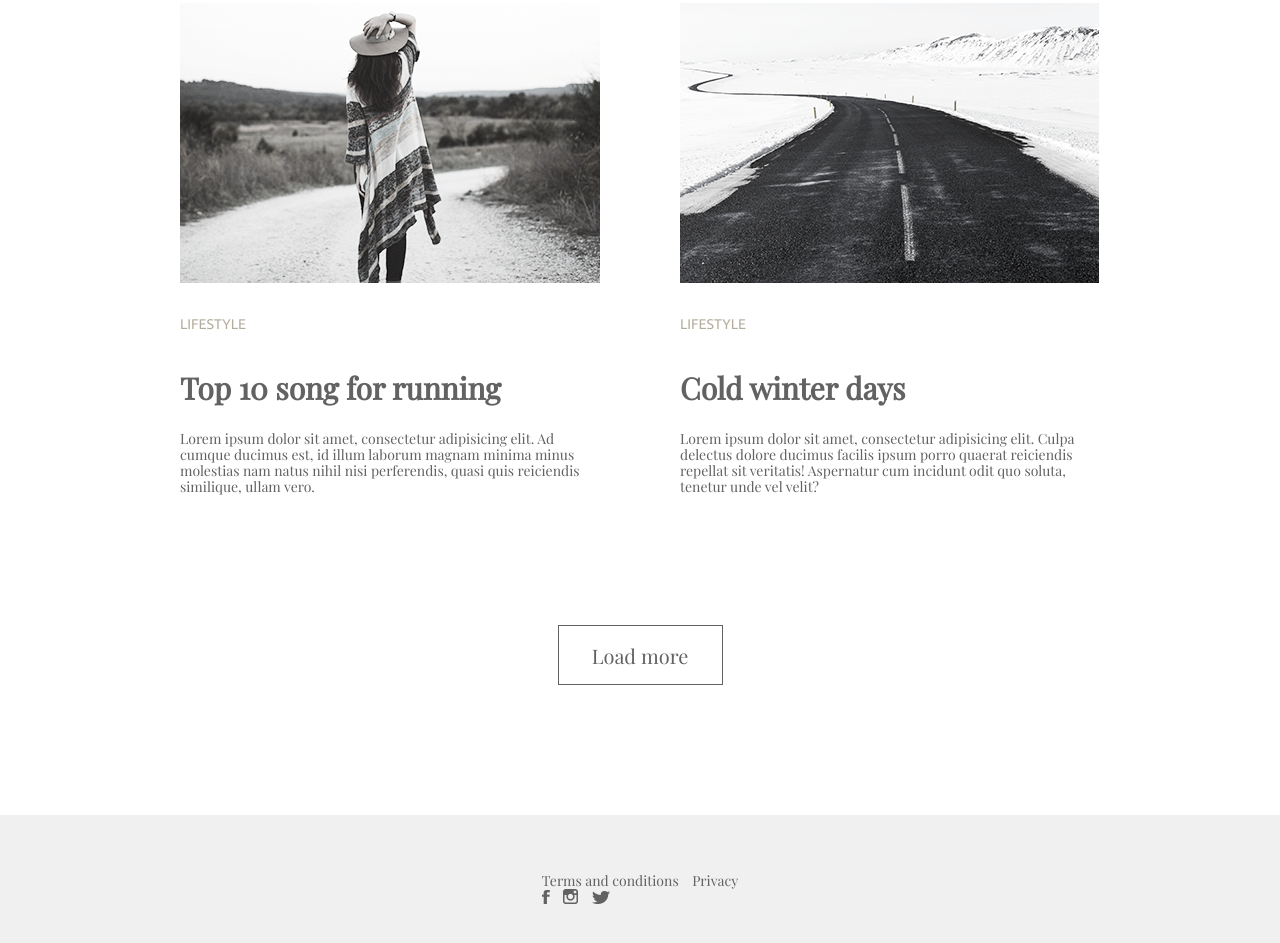
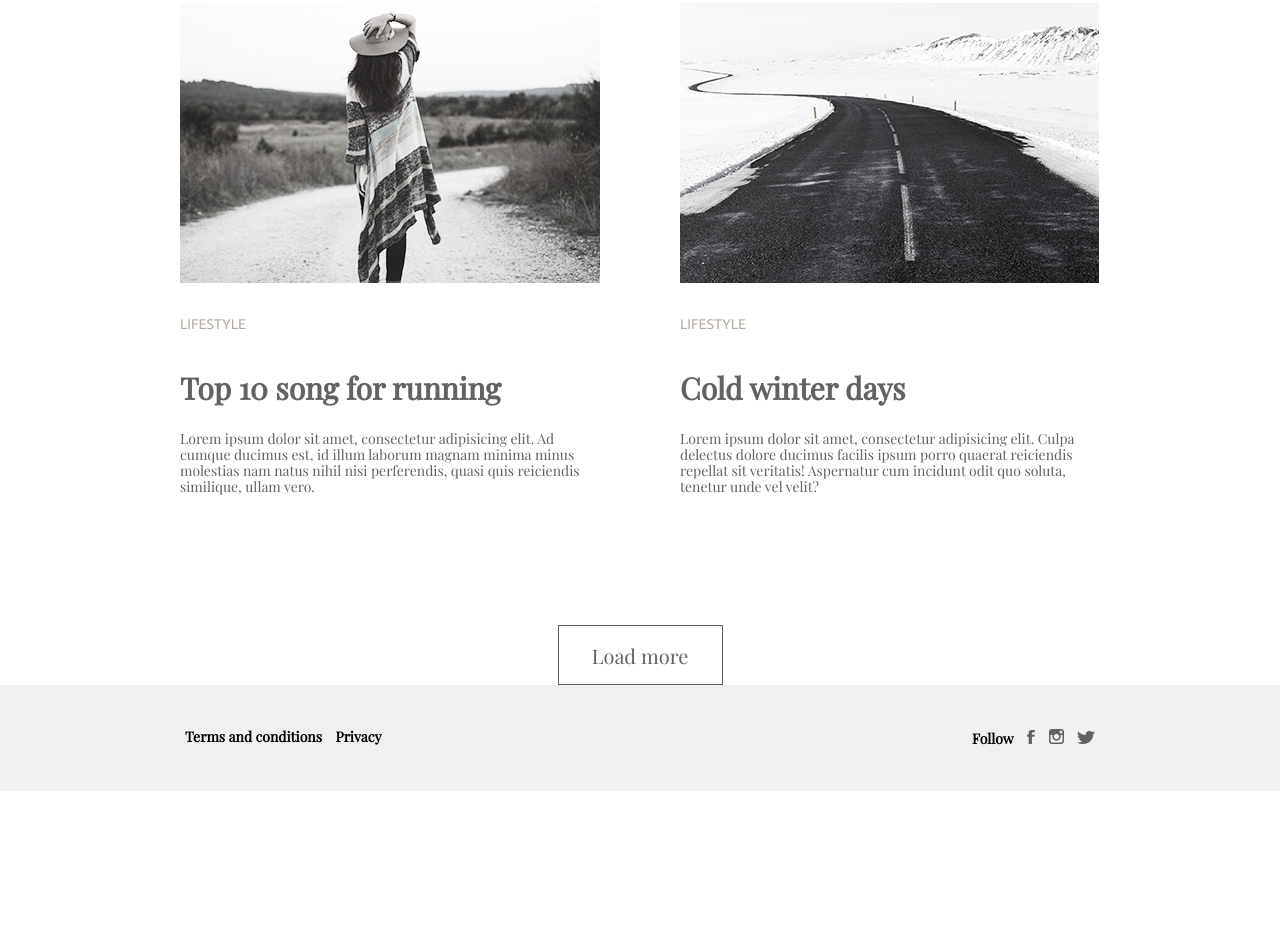
Before and after one commit to IgorStetsiuk/advanced-algorithms, a plain HTML site: page layouts/istetsiuk/index.html in a window 1280 px wide. Shown: the part 2860-3803 px from the top of the page. After the commit the page ends 3651 px from the top, so only its background shows below. Drawn offline with nearby package versions, Linux system fonts and the light colour scheme; a web font is replaced by a local one.

Commit message:
layout done

```diff
--- a/layouts/istetsiuk/css/style.css
+++ b/layouts/istetsiuk/css/style.css
@@ -18,6 +18,7 @@ ul {
     margin: 0;
     padding: 0;
 }
+
 figure {
     margin: 0;
 }
@@ -51,7 +52,7 @@ header .container {
     flex: 1;;
 }
 
-.logo a{
+.logo a {
     padding: 15px 15px 15px 0;
     font-family: Inconsolata, sans-serif;
     text-transform: uppercase;
@@ -83,17 +84,20 @@ header .container {
     font-size: 16px;
 
 }
-.top-nav li a:hover{
-    color:#b4ad9e;
+
+.top-nav li a:hover {
+    color: #b4ad9e;
 }
 
 .banner {
     margin-bottom: 100px;
 }
+
 .photodiary {
     margin-bottom: 130px;
 }
-.photodiary .container , .post-list .container{
+
+.photodiary .container, .post-list .container {
     padding: 0 70px;
 }
 
@@ -109,9 +113,11 @@ header .container {
     cursor: pointer;
 
 }
-.photodiary-post-link:hover{
+
+.photodiary-post-link:hover {
     color: #626262;
 }
+
 .photodiary-post span {
     color: #b4ad9e;
     font-family: 'Ubuntu', sans-serif;
@@ -123,7 +129,7 @@ header .container {
     font-size: 16px;
 }
 
-.post-list{
+.post-list {
     position: relative;
 }
 
@@ -141,8 +147,9 @@ header .container {
     flex: 1 1 420px;
     margin-bottom: 130px;
 }
-.post-list button{
-    width:165px;
+
+.post-list button {
+    width: 165px;
     height: 60px;
     margin: 0 auto;
     background: #ffffff;
@@ -154,14 +161,15 @@ header .container {
     cursor: pointer;
 }
 
-.post-item p{
+.post-item p {
     margin-top: 30px;
     font-family: 'Ubuntu', sans-serif;
     color: #b4ad9e;
     text-transform: uppercase;
     font-weight: 300;
 }
-.post-item h2{
+
+.post-item h2 {
     font-size: 30px;
 }
 
@@ -170,24 +178,23 @@ header .container {
     flex-direction: column;
     align-items: center;
     min-height: 300px;
-    padding:70px 0;
+    padding: 70px 0;
     margin-bottom: 130px;
     background: #f0f0f0;
+}
 
-
-}
 .signup span {
-
     font-size: 30px;
     color: #333333;
     letter-spacing: 1px;
 }
+
 .signup-form {
     margin-top: 100px;
     position: relative;
 }
 
-.signup-form input{
+.signup-form input {
     width: 100%;
     font-size: 14px;
     border: none;
@@ -196,44 +203,49 @@ header .container {
     padding-bottom: 10px;
     outline: none;
 }
-.signup-form button{
+
+.signup-form button {
     position: absolute;
-    top:0;
+    top: 0;
     right: 0;
     width: 32px;
     height: 17px;
-    border:none;
+    border: none;
     outline: none;
-    background:url(../img/icons/send-icon.png);
+    background: url(../img/icons/send-icon.png);
 }
 
 ::-webkit-input-placeholder { /* Chrome */
-    color:#626262;
+    color: #626262;
 }
+
 :-ms-input-placeholder { /* IE 10+ */
-    color:#626262;
+    color: #626262;
 }
+
 ::-moz-placeholder { /* Firefox 19+ */
-    color:#626262;
+    color: #626262;
     opacity: 1;
 }
+
 :-moz-placeholder { /* Firefox 4 - 18 */
-    color:#626262;
+    color: #626262;
     opacity: 1;
 }
-footer{
-    display: flex;
-    align-items: center;
-    margin-top: 130px;
-    min-height: 150px;
+
+footer {
     background: #f0f0f0;
+    padding: 44px 0;
 }
 
-footer .container{
-    /*display: flex;*/
-    /*justify-content: space-between;*/
+footer .container {
+    display: flex;
     padding: 0 70px;
+    justify-content: space-between;
 }
+
 footer a {
+    font-weight: 600;
     padding: 5px;
+    color: #000000;
 }
--- a/layouts/istetsiuk/index.html
+++ b/layouts/istetsiuk/index.html
@@ -171,14 +171,15 @@
     </section>
     <footer>
         <div class="container">
-            <nav class="footer-links">
+            <nav>
                 <a href="#">Terms and conditions</a>
                 <a href="#">Privacy</a>
             </nav>
-            <nav class="footer-socials">
-                <a href="#" target="blank"><img src="img/icons/socials/facebook.png" alt="Link"></a>
-                <a href="#" target="blank"><img src="img/icons/socials/instagram.png" alt="Link"></a>
-                <a href="#" target="blank"><img src="img/icons/socials/twitter.png" alt="Link"></a>
+            <nav>
+                <a href="#">Follow</a>
+                <a href="#" target="blank"><img src="img/icons/socials/facebook.png" alt="Facebook"></a>
+                <a href="#" target="blank"><img src="img/icons/socials/instagram.png" alt="Instagram"></a>
+                <a href="#" target="blank"><img src="img/icons/socials/twitter.png" alt="Twitter"></a>
             </nav>
         </div>
     </footer>
```
